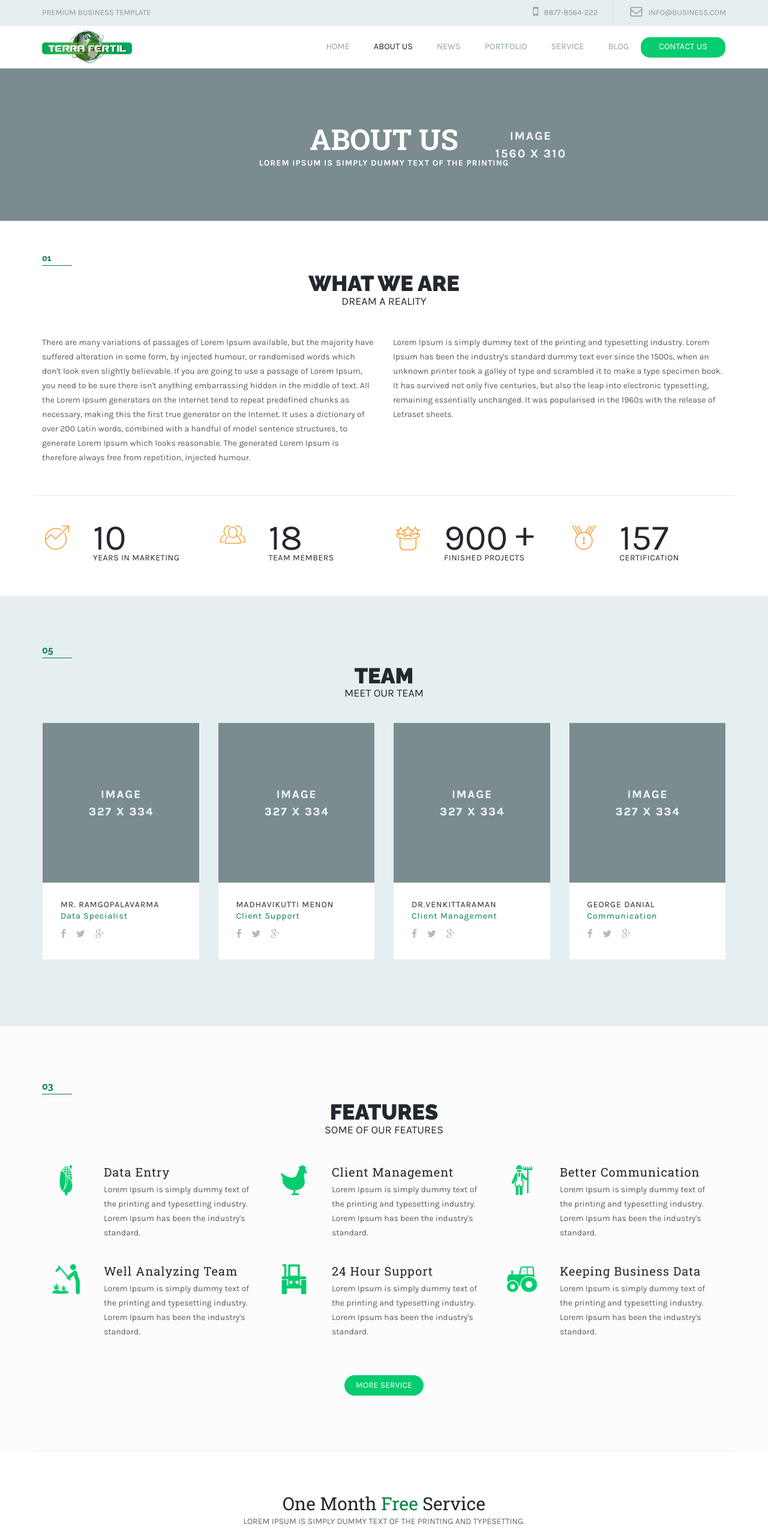
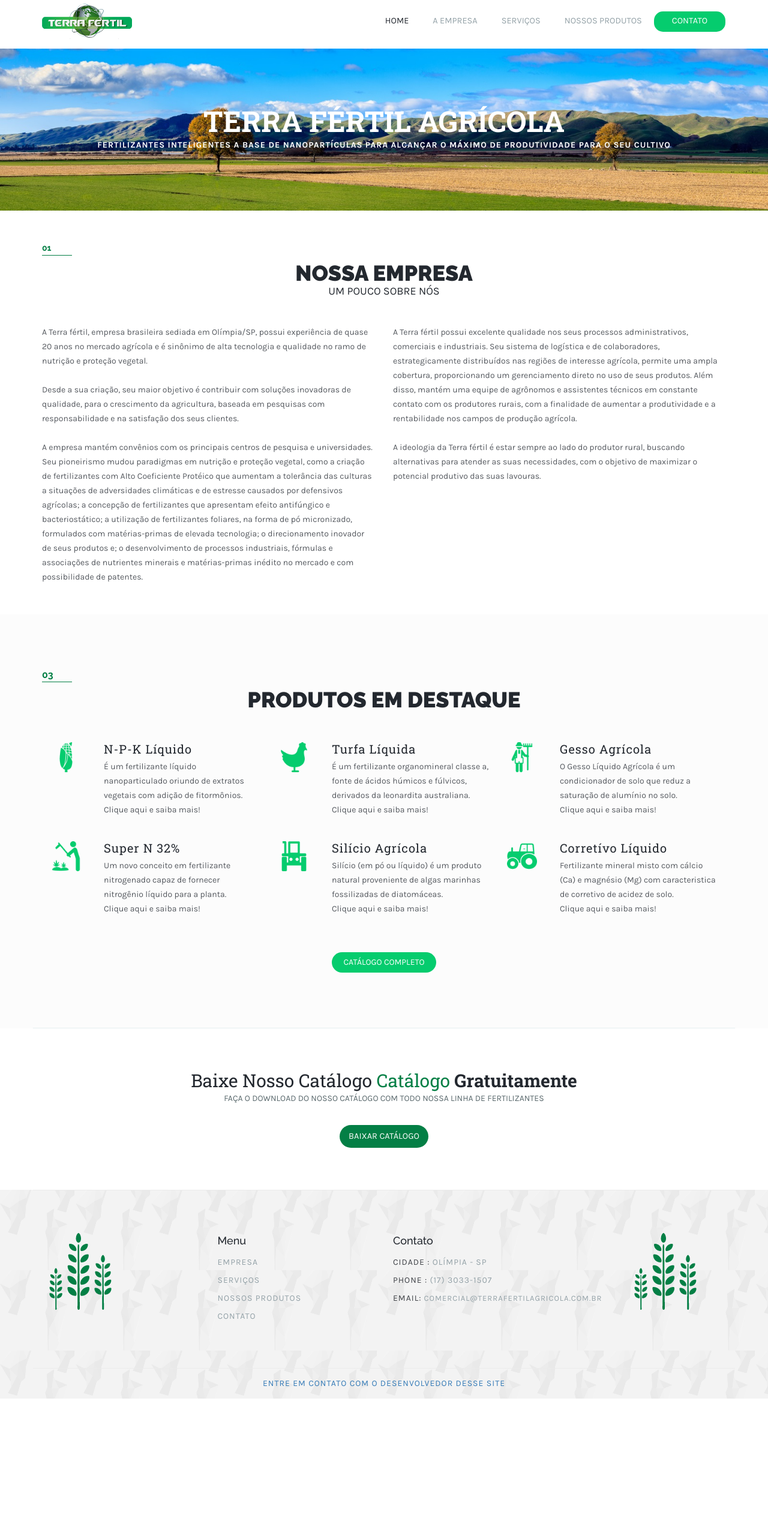
Before and after one commit to marcobonuto/terrafertil, a plain HTML site: page about.html in a window 1280 px wide. Shown: the top 2560 px of the page at 60% size. After the commit the page ends 2331 px from the top, so only its background shows below. Drawn offline with Linux system fonts and the light colour scheme.

Commit message:
adiciona pagina de about e produtos

```diff
--- a/about.html
+++ b/about.html
@@ -17,7 +17,7 @@
     <link href="css/custom.css" rel="stylesheet" />
 <!-- Stylesheets ends here -->
 
-<title>B plus</title>
+<title>Terra Fértil - Soluções em Agronegócio</title>
 </head>
 <!-- head end -->
 <body>
@@ -27,15 +27,15 @@
 <header>
 	<div class="top-section">
     <div class="container">
-    <div class="row">
+    <!--<div class="row">
     	<div class="col-lg-4 col-md-4 col-sm-4 col-xs-4 w100">
     		<p>Premium business template</p>
-        </div><!-- /.col-lg-4 col-md-4 col-sm-4-->
+        </div>< /.col-lg-4 col-md-4 col-sm-4
         <div class="col-lg-8 col-md-8 col-sm-8 col-sx-8 w100">
         	<a href="#" class="message">info@business.com</a>
             <a href="#" class="phone">8877-8564-222</a>
-        </div><!-- /.col-lg-8 col-md-8 col-sm-8 -->
-    </div><!-- /.row -->
+        </div> /.col-lg-8 col-md-8 col-sm-8
+    </div>/.row -->
     </div><!-- /.container -->
     </div><!-- /.top-section -->
 	<div class="container">
@@ -58,26 +58,19 @@
             <!-- Collect the nav links, forms, and other content for toggling -->
             <div class="collapse navbar-collapse" id="bs-example-navbar-collapse-1">
               <ul class="nav navbar-nav">
-                <li><a href="index.html">Home<span class="sr-only">(current)</span></a></li>
-                <li class="active"><a href="about.html">about us</a></li>
-                <li><a href="news.html">News</a></li>
+                <li class="active"><a href="index.html">Home<span class="sr-only">(current)</span></a></li>
+                <li><a href="about.html">A Empresa</a></li>
+                <li><a href="about.html">Serviços</a></li>
                 <li class="dropdown">
-                  <a href="#" class="dropdown-toggle" data-toggle="dropdown" role="button" aria-haspopup="true" aria-expanded="false">Portfolio </a>
+                  <a href="#" class="dropdown-toggle" data-toggle="dropdown" role="button" aria-haspopup="true" aria-expanded="false">Nossos Produtos</a>
                   <ul class="dropdown-menu">
-                    <li><a href="portfolio-grid.html">Portfolio-Grid </a></li>
-                    <li><a href="portfolio-mansory.html">Portfolio-Masonry </a></li>
+                    <li><a href="portfolio-grid.html">N-P-K Líquido</a></li>
+                    <li><a href="portfolio-mansory.html">Turfa Líquida</a></li>
+                    <li><a href="portfolio-mansory.html">Gesso Agrícola</a></li>
+                    <li><a href="portfolio-mansory.html">Super N</a></li>
                   </ul>
                 </li>
-                <li class="dropdown">
-                  <a href="#" class="dropdown-toggle" data-toggle="dropdown" role="button" aria-haspopup="true" aria-expanded="false">Service </a>
-                  <ul class="dropdown-menu">
-                    <li><a href="service.html">Service 1</a></li>
-                    <li><a href="service-two.html">Service 2</a></li>
-                  </ul>
-                </li>
-                <li><a href="blog.html">Blog</a></li>
-
-                <li><a href="contact.html" class="contact">contact us </a></li>
+                <li><a href="contact.html" class="contact">Contato</a></li>
 
               </ul>
             </div><!-- /.navbar-collapse -->
@@ -91,8 +84,8 @@
 <!-- ============== Banner section ============== -->
 
 <div class="inner-banner">
-	<img src="images/about-banner.jpg" alt="about us" />
-    <h2>About us<span>Lorem Ipsum is simply dummy text of the printing</span></h2>
+	<img src="images/bg-about.jpg" alt="about us" />
+    <h2>Terra Fértil Agrícola<span>FERTILIZANTES INTELIGENTES A BASE DE NANOPARTÍCULAS PARA ALCANÇAR O MÁXIMO DE PRODUTIVIDADE PARA O SEU CULTIVO</span></h2>
 </div><!-- /.banner-structure -->
 
 <!-- ============== Start up section ============== -->
@@ -102,19 +95,24 @@
     <div class="row">
     <div class="col-sm-12 m48">
     	<div class="title_number">01</div>
-            <h1>What we are<span class="all-level">dream a reality</span></h1>
+            <h1>Nossa Empresa<span class="all-level">um pouco sobre nós</span></h1>
    		</div><!-- /.col-sm-12 -->
     	<div class="col-lg-6 col-md-6 col-sm-12 col-xs-12 w100">
-            <p>There are many variations of passages of Lorem Ipsum available, but the majority have suffered alteration in some form, by injected humour, or randomised words which don't look even slightly believable. If you are going to use a passage of Lorem Ipsum, you need to be sure there isn't anything embarrassing hidden in the middle of text. All the Lorem Ipsum generators on the Internet tend to repeat predefined chunks as necessary, making this the first true generator on the Internet. It uses a dictionary of over 200 Latin words, combined with a handful of model sentence structures, to generate Lorem Ipsum which looks reasonable. The generated Lorem Ipsum is therefore always free from repetition, injected humour.</p>
+            <p>A Terra fértil, empresa brasileira sediada em Olímpia/SP, possui experiência de quase 20 anos no mercado agrícola e é sinônimo de alta tecnologia e qualidade no ramo de nutrição e proteção vegetal.<br><br>
+            Desde a sua criação, seu maior objetivo é contribuir com soluções inovadoras de qualidade, para o crescimento da agricultura, baseada em pesquisas com responsabilidade e na satisfação dos seus clientes.
+            <br><br>
+            A empresa mantém convênios com os principais centros de pesquisa e universidades. Seu pioneirismo mudou paradigmas em nutrição e proteção vegetal, como a criação de fertilizantes com Alto Coeficiente Protéico que aumentam a tolerância das culturas a situações de adversidades climáticas e de estresse causados por defensivos agrícolas; a concepção de fertilizantes que apresentam efeito antifúngico e bacteriostático; a utilização de fertilizantes foliares, na forma de pó micronizado, formulados com matérias-primas de elevada tecnologia; o direcionamento inovador de seus produtos e; o desenvolvimento de processos industriais, fórmulas e associações de nutrientes minerais e matérias-primas inédito no mercado e com possibilidade de patentes.</p>
         </div><!-- /.col-lg-6 -->
         <div class="col-lg-6 col-md-6 col-sm-12 col-xs-12 w100">
-            <p>Lorem Ipsum is simply dummy text of the printing and typesetting industry. Lorem Ipsum has been the industry's standard dummy text ever since the 1500s, when an unknown printer took a galley of type and scrambled it to make a type specimen book. It has survived not only five centuries, but also the leap into electronic typesetting, remaining essentially unchanged. It was popularised in the 1960s with the release of Letraset sheets.</p>
+            <p>A Terra fértil possui excelente qualidade nos seus processos administrativos, comerciais e industriais. Seu sistema de logística e de colaboradores, estrategicamente distribuídos nas regiões de interesse agrícola, permite uma ampla cobertura, proporcionando um gerenciamento direto no uso de seus produtos. Além disso, mantém uma equipe de agrônomos e assistentes técnicos em constante contato com os produtores rurais, com a finalidade de aumentar a produtividade e a rentabilidade nos campos de produção agrícola.
+            <br><br>
+            A ideologia da Terra fértil é estar sempre ao lado do produtor rural, buscando alternativas para atender as suas necessidades, com o objetivo de maximizar o potencial produtivo das suas lavouras.</p>
         </div><!-- /.col-lg-6 -->
     </div><!-- /.row -->
     </div><!-- /.container -->
 </div><!-- /.what-we -->
 
-<!-- ============== Data count section ============== -->
+<!-- ============== Data count section ==============
 
 <div class="data-count">
 	<div class="container">
@@ -143,11 +141,11 @@
           <div class="timer count-title count-number" data-to="157" data-speed="3000"></div>
           <p class="count-text ">certification</p>
         </div>
-    </div><!-- /.row -->
-    </div><!-- /.container -->
-</div><!-- /.data-count -->
+    </div> /.row
+    </div> /.container
+</div> /.data-count-->
 
-<!-- ============== Team section ============== -->
+<!-- ============== Team section ==============
 
 <div class="team-section">
 	<div class="container">
@@ -155,7 +153,7 @@
     	<div class="col-sm-12">
         	<div class="title_number">05</div>
             <h1 class="m-bottom">Team<span class="all-level">Meet our team</span></h1>
-        </div><!-- /.col-sm-12 -->
+        </div> /.col-sm-12
         <div class="col-lg-3 col-md-3 col-sm-6 col-xs-6 w100">
         	<div class="team-members">
             	<img src="images/team1a.jpg" alt="team member" />
@@ -165,10 +163,10 @@
                         <a href="#"><i class="fa team-member-icons fa-facebook"></i></a>
                         <a href="#"><i class="fa team-member-icons fa-twitter"></i>
                         </a><a href="#"><i class="fa team-member-icons fa-google-plus"></i></a>
-                    </div><!-- /.team-member-socials -->
-                </div><!-- /.team-member-details -->
-            </div><!-- /.team-members -->
-        </div><!-- /.col-lg-3 -->
+                    </div> /.team-member-socials
+                </div>/.team-member-details
+            </div>/.team-members
+        </div>/.col-lg-3
 
         <div class="col-lg-3 col-md-3 col-sm-6 col-xs-6 w100">
         	<div class="team-members">
@@ -179,10 +177,10 @@
                         <a href="#"><i class="fa team-member-icons fa-facebook"></i></a>
                         <a href="#"><i class="fa team-member-icons fa-twitter"></i>
                         </a><a href="#"><i class="fa team-member-icons fa-google-plus"></i></a>
-                    </div><!-- /.team-member-socials -->
-                </div><!-- /.team-member-details -->
-            </div><!-- /.team-members -->
-        </div><!-- /.col-lg-3 -->
+                    </div> /.team-member-socials
+                </div> /.team-member-details
+            </div> /.team-members
+        </div> /.col-lg-3
 
         <div class="col-lg-3 col-md-3 col-sm-6 col-xs-6 w100">
         	<div class="team-members">
@@ -193,10 +191,10 @@
                         <a href="#"><i class="fa team-member-icons fa-facebook"></i></a>
                         <a href="#"><i class="fa team-member-icons fa-twitter"></i>
                         </a><a href="#"><i class="fa team-member-icons fa-google-plus"></i></a>
-                    </div><!-- /.team-member-socials -->
-                </div><!-- /.team-member-details -->
-            </div><!-- /.team-members -->
-        </div><!-- /.col-lg-3 -->
+                    </div> /.team-member-socials
+                </div> /.team-member-details
+            </div> /.team-members
+        </div> /.col-lg-3
 
         <div class="col-lg-3 col-md-3 col-sm-6 col-xs-6 w100">
         	<div class="team-members">
@@ -207,13 +205,13 @@
                         <a href="#"><i class="fa team-member-icons fa-facebook"></i></a>
                         <a href="#"><i class="fa team-member-icons fa-twitter"></i>
                         </a><a href="#"><i class="fa team-member-icons fa-google-plus"></i></a>
-                    </div><!-- /.team-member-socials -->
-                </div><!-- /.team-member-details -->
-            </div><!-- /.team-members -->
-        </div><!-- /.col-lg-3 -->
-    </div><!-- /.row -->
-    </div><!-- /.container -->
-</div><!-- /.team-section -->
+                    </div> /.team-member-socials
+                </div> /.team-member-details
+            </div> /.team-members
+        </div> /.col-lg-3
+    </div> /.row
+    </div> /.container
+</div> /.team-section
 
 <!-- ============== features section ============== -->
 
@@ -222,67 +220,65 @@
     <div class="row">
         <div class="col-sm-12">
             <div class="title_number">03</div>
-            <h1>Features<span class="all-level">Some of our features</span></h1>
+            <h1>Produtos em Destaque<!--<span class="all-level">Some of our features</span>--></h1>
         </div><!-- /.col-sm-12 -->
         <div class="feature-box">
                 <div class="col-lg-4 col-md-4 col-sm-6 col-xs-6 w100">
                 <a href="#" class="data">
-                    <h2>Data Entry</h2>
-                    <p>Lorem Ipsum is simply dummy text of the printing and typesetting industry. Lorem Ipsum has been the industry's standard.</p>
+                    <h2>N-P-K Líquido</h2>
+                    <p>É um fertilizante líquido nanoparticulado oriundo de extratos vegetais com adição de fitormônios.<br>Clique aqui e saiba mais!</p>
                 </a>
                 </div><!-- /.col-lg-4 -->
 
                 <div class="col-lg-4 col-md-4 col-sm-6 col-xs-6 w100">
                 <a href="#" class="client">
-                    <h2>Client management</h2>
-                    <p>Lorem Ipsum is simply dummy text of the printing and typesetting industry. Lorem Ipsum has been the industry's standard.</p>
+                    <h2>Turfa Líquida</h2>
+                    <p>É um fertilizante organomineral classe a, fonte de ácidos húmicos e fúlvicos, derivados da leonardita australiana.<br>Clique aqui e saiba mais!</p>
                 </a>
                 </div><!-- /.col-lg-4 -->
 
                 <div class="col-lg-4 col-md-4 col-sm-6 col-xs-6 w100">
                 <a href="#" class="better">
-                    <h2>Better Communication</h2>
-                    <p>Lorem Ipsum is simply dummy text of the printing and typesetting industry. Lorem Ipsum has been the industry's standard.</p>
+                    <h2>Gesso Agrícola</h2>
+                    <p>O Gesso Líquido Agrícola é um condicionador de solo que reduz a saturação de alumínio no solo.<br>Clique aqui e saiba mais!</p>
                 </a>
                 </div><!-- /.col-lg-4 -->
 
                 <div class="col-lg-4 col-md-4 col-sm-6 col-xs-6 w100">
                 <a href="#" class="well-a">
-                    <h2>Well analyzing team</h2>
-                    <p>Lorem Ipsum is simply dummy text of the printing and typesetting industry. Lorem Ipsum has been the industry's standard.</p>
+                    <h2>Super N 32%</h2>
+                    <p>Um novo conceito em fertilizante nitrogenado capaz de fornecer nitrogênio líquido para a planta.<br>Clique aqui e saiba mais!</p>
                 </a>
                 </div><!-- /.col-lg-4 -->
 
                 <div class="col-lg-4 col-md-4 col-sm-6 col-xs-6 w100">
                 <a href="#" class="hour">
-                    <h2>24 hour support</h2>
-                    <p>Lorem Ipsum is simply dummy text of the printing and typesetting industry. Lorem Ipsum has been the industry's standard.</p>
+                    <h2>Silício Agrícola</h2>
+                    <p>Silício (em pó ou líquido) é um produto natural proveniente de algas marinhas fossilizadas de diatomáceas.<br>Clique aqui e saiba mais!</p>
                 </a>
                 </div><!-- /.col-lg-4 -->
 
                 <div class="col-lg-4 col-md-4 col-sm-6 col-xs-6 w100">
                 <a href="#" class="keep">
-                    <h2>Keeping business data</h2>
-                    <p>Lorem Ipsum is simply dummy text of the printing and typesetting industry. Lorem Ipsum has been the industry's standard.</p>
+                    <h2>Corretívo Líquido</h2>
+                    <p>Fertilizante mineral misto com cálcio (Ca) e magnésio (Mg)  com caracteristica de corretivo de acidez de solo.<br>Clique aqui e saiba mais!</p>
                 </a>
                 </div><!-- /.col-lg-4 -->
                 <div class="col-sm-12 center">
-                <input class="more-service" type="button" value="more service" />
+                <input class="more-service" type="button" value="Catálogo Completo">
                 </div><!-- /.center -->
         </div><!-- /.feature-box -->
     </div><!-- /.row -->
     </div><!-- /.container -->
 </div><!-- /.features-section -->
 
-<!-- ============== month Section ============== -->
-
 <div class="month">
     <div class="container">
     <div class="row">
-    	<h2>One Month <span>Free</span> Service</h2>
-        <p>Lorem Ipsum is simply dummy text of the printing and typesetting.</p>
-		<div class="col-sm-6 col-xs-6 w100"><input type="button" class="sign-up" value="sign up" /></div><!-- /.col-sm-6 -->
-        <div class="col-sm-6 col-xs-6 w100"><input type="button" class="contact-bt" value="contact us" /></div><!-- /.col-sm-6 -->
+        <h2>Baixe nosso catálogo <span>Catálogo</span><strong> Gratuitamente</strong></h2>
+        <p>Faça o download do nosso catálogo com todo nossa linha de fertilizantes</p>
+        <!--<div class="col-sm-6 col-xs-6 w100"><input type="button" class="sign-up" value="sign up" /></div>< /.col-sm-6 -->
+        <div class="col-sm-12 col-xs-6 w100"><input type="button" class="contact-bt" value="Baixar Catálogo" /></div><!-- /.col-sm-6 -->
     </div><!-- /.row -->
     </div><!-- /.container -->
 </div><!-- /.month -->
@@ -294,43 +290,37 @@
     <div class="container">
     <div class="row">
     <div class="border-footer">
-    	<div class="col-lg-2 col-md-2 col-sm-12 w100 footer-logo">
-        	<a href="index.html"><img src="images/logo.png" alt="logo" /></a>
+        <div class="col-lg-3 col-md-2 col-sm-12 w100 footer-logo">
+            <a href="index.html"><img src="images/arvore.png" alt="arvore" /></a>
         </div><!-- /.col-lg-2 -->
-        <div class="col-lg-2 col-md-2 col-sm-2 col-xs-3 w100">
+        <div class="col-lg-3 col-md-2 col-sm-2 col-xs-3 w100">
             <div class="head-style">Menu</div>
             <ul class="menu-footer">
-            	<li><a href="index.html">home</a></li>
-                <li><a href="about.html">about us</a></li>
-                <li><a href="#">features</a></li>
-                <li><a href="portfolio-mansory">portfolio</a></li>
+                <li><a href="index.html">Empresa</a></li>
+                <li><a href="about.html">Serviços</a></li>
+                <li><a href="#">Nossos Produtos</a></li>
+                <li><a href="portfolio-mansory">Contato</a></li>
             </ul>
         </div><!-- /.col-lg-2 -->
-        <div class="col-lg-2 col-md-2 col-sm-2 col-xs-3 w100">
+        <!--<div class="col-lg-2 col-md-2 col-sm-2 col-xs-3 w100">
             <div class="head-style p0"></div>
             <ul class="menu-footer">
                 <li><a href="news.html">news</a></li>
                 <li><a href="blog.html">blog</a></li>
                 <li><a href="contact.html">contact us</a></li>
             </ul>
-        </div><!-- /.col-lg-2 -->
-        <div class="col-lg-3 col-md-3 col-sm-4 col-xs-6 w100">
-        	<div class="head-style">contact</div>
+        </div>< /.col-lg-2 -->
+        <div class="col-lg-4 col-md-3 col-sm-4 col-xs-6 w100">
+            <div class="head-style">contato</div>
             <ul class="menu-footer">
-            	<li><span>Address :</span> Geethanjali street</li>
-                <li><span>Second flor :</span>88569</li>
-                <li><span>Phone :</span><a href="#"> +988 9956 222</a></li>
-                <li><span>Email :</span><a href="#">info@business.com</a></li>
+                <li><span>Cidade :</span> Olímpia - SP</li>
+                <li><span>Phone :</span><a href="#"> (17) 3033-1507 </a></li>
+                <li><span>Email:</span><a href="#"><span class="mail"> comercial@terrafertilagricola.com.br<span></a></li>
             </ul>
         </div><!-- /.col-lg-3 -->
-        <div class="col-lg-3 col-md-3 col-sm-4 col-xs-12 w100">
+        <div class="col-lg-2 col-md-3 col-sm-4 col-xs-12 w100">
             <div class="menu-footer">
-            <div class="head-style">newsletter</div>
-            	<label>Sign up your newsletter</label>
-                <form method="post">
-                	<input type="text" class="in-email" placeholder="Email Address" />
-                    <input type="submit" class="go" value="go" />
-                </form>
+            <div class="head-style"><img src="images/arvore.png" alt="arvore" /></div>
             </div>
 
         </div><!-- /.col-lg-3 -->
@@ -339,7 +329,7 @@
     </div><!-- /.container -->
 </div><!-- /.need-for-orange -->
     <div class="center">
-    	<p>© 2015 business Ltd. allright reserved </p>
+        <p><a href="mailto:marcobonuto@yahoo.com">ENTRE EM CONTATO COM O DESENVOLVEDOR DESSE SITE</a></p>
     </div><!-- /.center -->
 </footer>
 
--- a/css/custom.css
+++ b/css/custom.css
@@ -887,6 +887,7 @@ footer .center p {
 	width:100%;
 	float:left;
 	position:relative;
+	margin-top: 5px;
 }
 .inner-banner h2 {
     color: #fff;
```
Also changed, not shown: service-two.html (+28 -69 lines), images/bg-about.jpg (added), 1 other file. Lines whose indentation alone changed are shown as unchanged.
